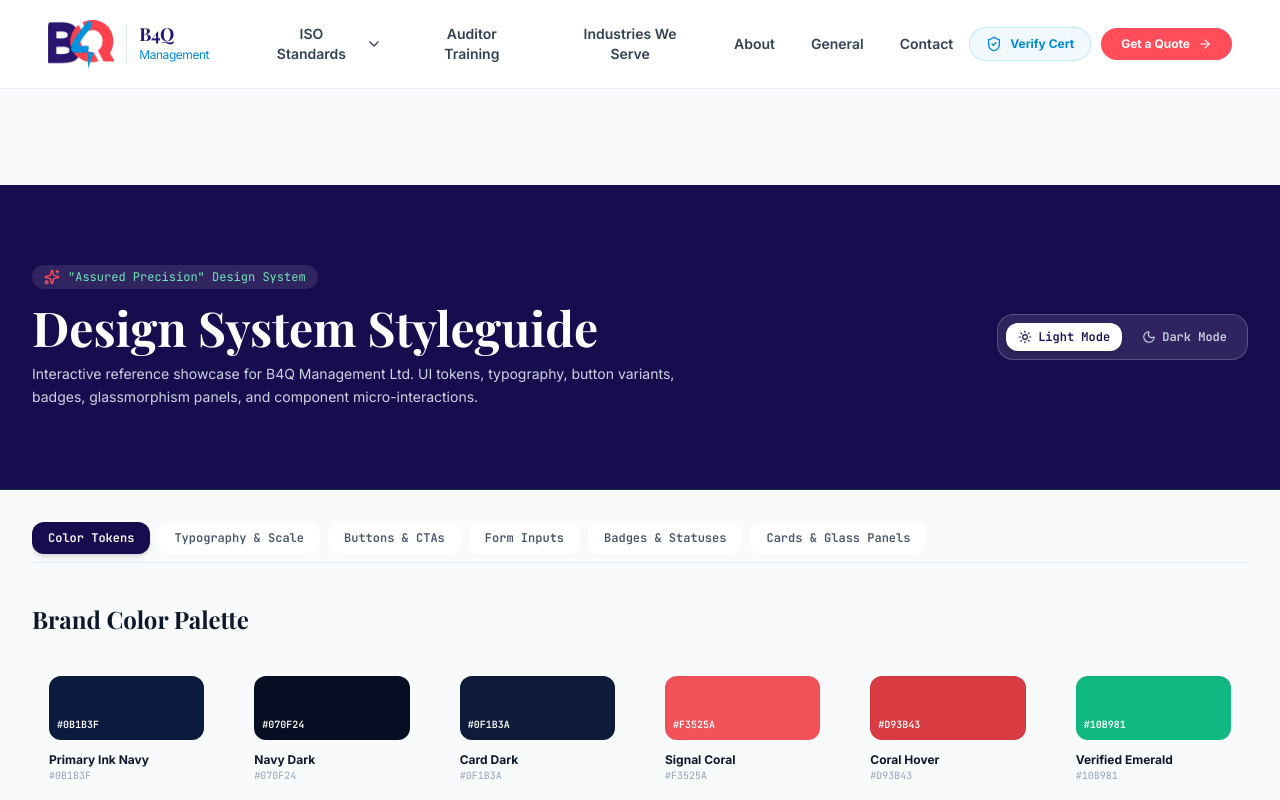
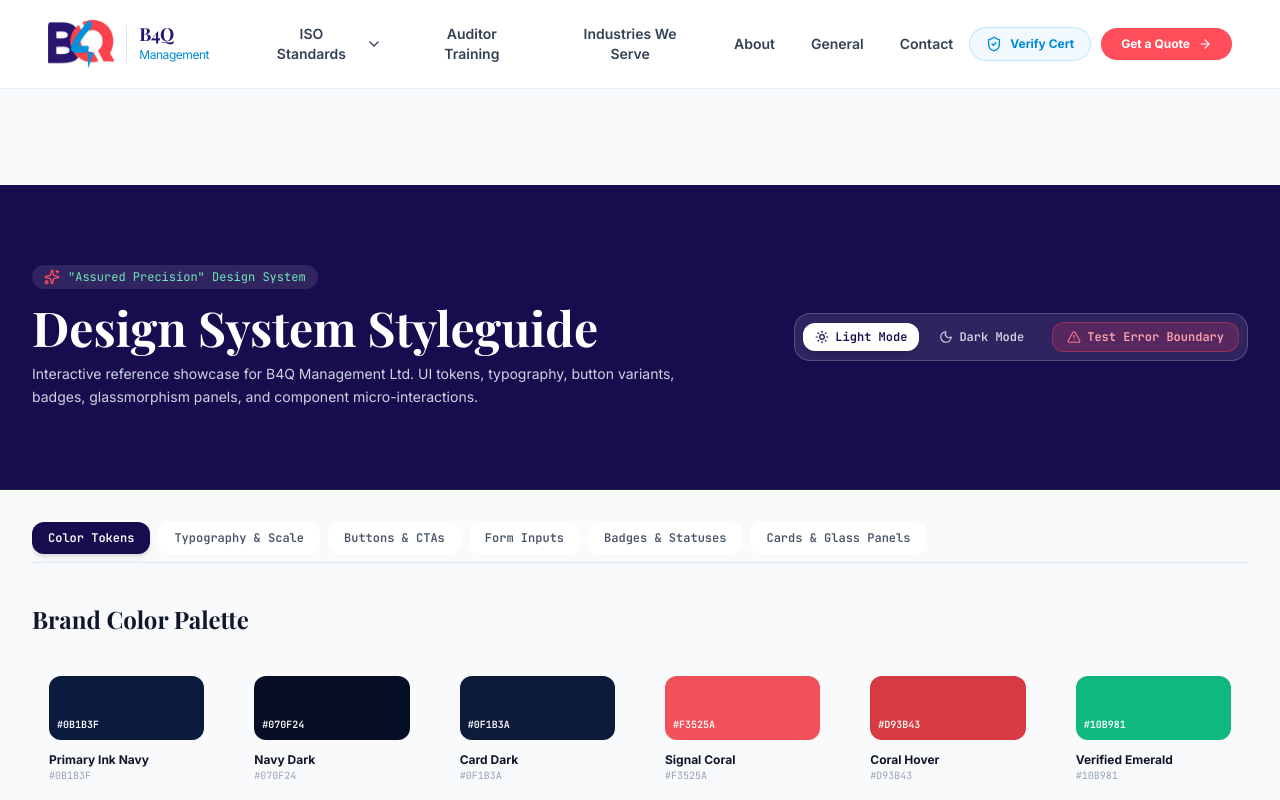
Before and after one commit to Kunal-Gupta28/B4QM, a Next.js app: page /styleguide in a window 1280 px wide. Shown: the top 800 px of the page. Built offline with nearby package versions, Linux system fonts and the light colour scheme; a web font is replaced by a local one.

Commit message:
feat: add interactive Test Error Boundary button in Styleguide hero controls

```diff
--- a/src/app/styleguide/page.tsx
+++ b/src/app/styleguide/page.tsx
@@ -19,7 +19,8 @@ import {
   Layers,
   ChevronRight,
   Sun,
-  Moon
+  Moon,
+  AlertTriangle
 } from "lucide-react";
 import { Header } from "@/components/layout/Header";
 import { Footer } from "@/components/layout/Footer";
@@ -27,6 +28,11 @@ import { Footer } from "@/components/layout/Footer";
 export default function StyleguidePage() {
   const [isDarkMode, setIsDarkMode] = useState(false);
   const [activeTab, setActiveTab] = useState<"colors" | "typography" | "buttons" | "inputs" | "badges" | "cards">("colors");
+  const [shouldThrowError, setShouldThrowError] = useState(false);
+
+  if (shouldThrowError) {
+    throw new Error("Test Error Boundary Triggered via Styleguide.");
+  }
 
   return (
     <div className={`min-h-screen flex flex-col font-sans transition-colors duration-300 ${isDarkMode ? "dark bg-brand-navyDark text-slate-100" : "bg-slate-50 text-slate-900"}`}>
@@ -67,6 +73,14 @@ export default function StyleguidePage() {
                   }`}
                 >
                   <Moon className="w-3.5 h-3.5" /> Dark Mode
+                </button>
+                <button
+                  onClick={() => setShouldThrowError(true)}
+                  className="px-3.5 py-1.5 rounded-xl bg-rose-500/20 hover:bg-rose-500/30 border border-rose-500/40 text-xs font-mono font-bold text-rose-300 transition-all flex items-center gap-1.5 cursor-pointer ml-2"
+                  title="Click to test Next.js App Router Error Boundary page (error.tsx)"
+                >
+                  <AlertTriangle className="w-3.5 h-3.5 text-rose-400" />
+                  <span>Test Error Boundary</span>
                 </button>
               </div>
             </div>
```
